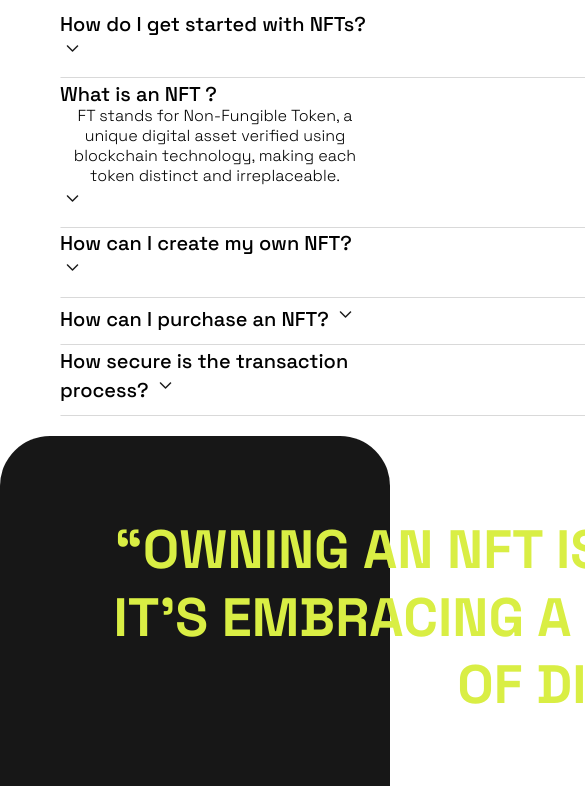
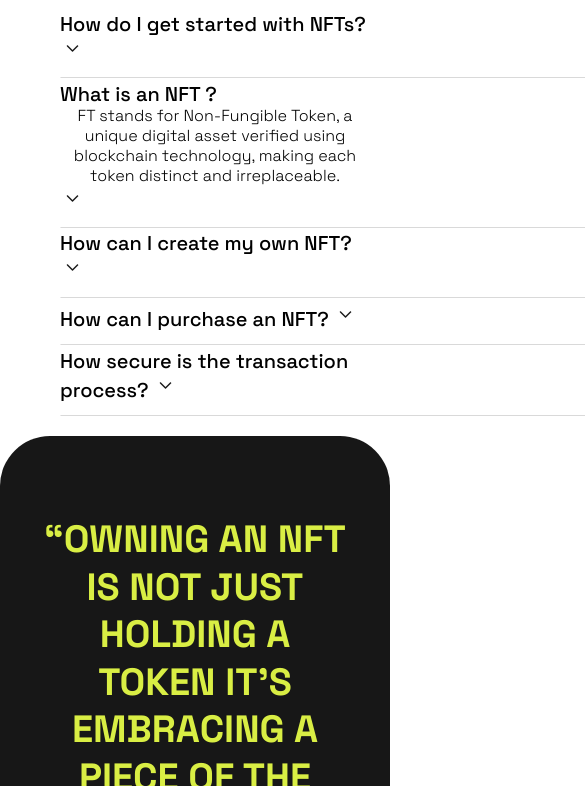
Before and after one commit to Startup-team-template/Rare-Gemnft, a plain HTML site: page index.html in a window 390 px wide. Shown: the part 11214-12000 px from the top of the page, 585 px wide, since content can reach past the window. Drawn offline with nearby package versions, Linux system fonts and the light colour scheme; files that its build step writes are made by us from their sources.

Commit message:
quotes-responsive

```diff
--- a/CSS/quotes.css
+++ b/CSS/quotes.css
@@ -1,18 +1,43 @@
-.quotes{
+.quotes {
   background-color: #171717;
   border-radius: 50px 50px 0 0;
 }
-.quotes .container {
+.quotes-container{
   max-width: 1440px;
   margin: 0 auto;
 }
 .quotes-content {
   border-radius: 50px 50px 0 0;
   padding: 80px;
-  width: 1440px;
+  max-width: 1440px;
   height: 448px;
 }
 .quotes-content p {
   color: #d9ee44;
   text-align: center;
 }
+
+/* tablet */
+@media screen and (min-width: 780px) and (max-width: 1200px) {
+  .quotes-content {
+    width: 780px;
+  }
+  .quotes-container {
+    max-width: 780px;
+  }
+}
+
+/* telefon */
+@media screen and (min-width: 350px) and (max-width: 779px) {
+  .quotes-content p {
+    font-size: 38px;
+  }
+  .quotes-content {
+    width: 350px;
+    padding: 80px 20px;
+    height: 545px;
+    margin: 0 auto;
+  }
+
+
+}
--- a/HTML-PARTS/quotes.html
+++ b/HTML-PARTS/quotes.html
@@ -1,5 +1,5 @@
 <section class="quotes">
-  <div class="container">
+  <div class="quotes-container">
     <div class="quotes-content">
       <p class="title-xl">
         “OWNING AN NFT IS NOT JUST HOLDING A TOKEN IT’S EMBRACING A PIECE OF THE
```
